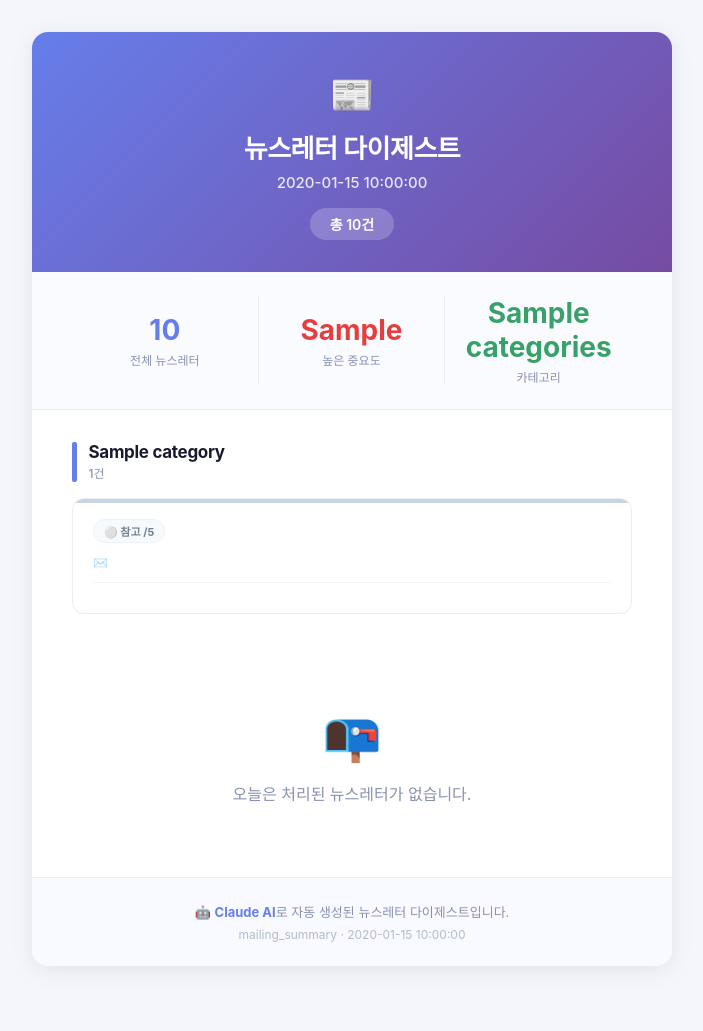
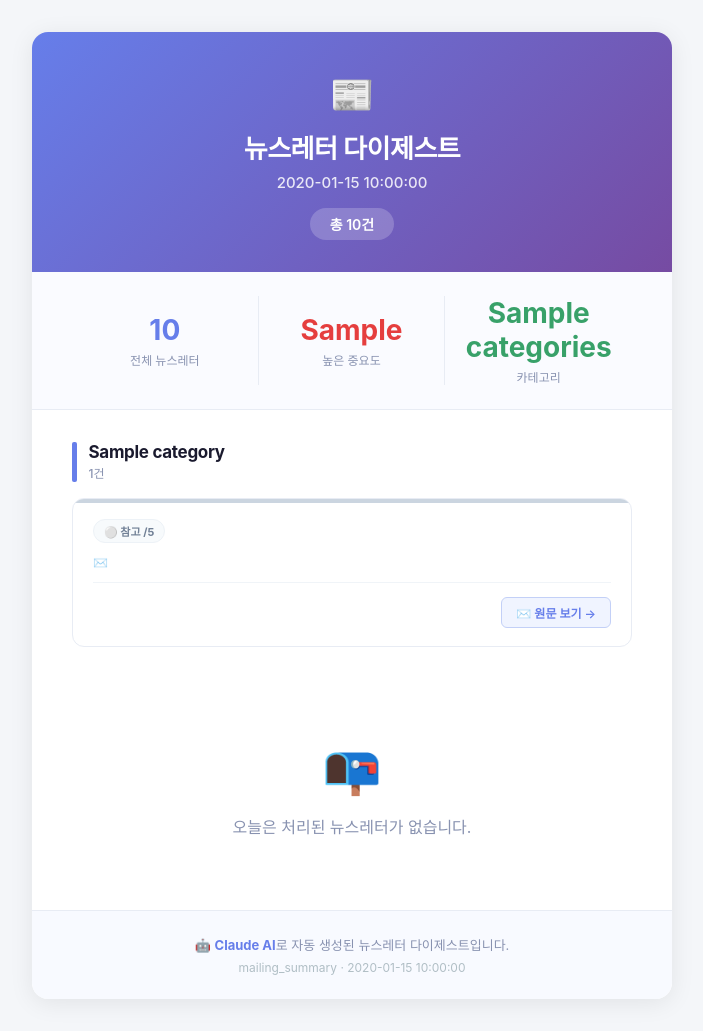
Before and after one commit to Gwanghun/mailing-summary, a Python web app: template digest/templates/daily_digest.html in a window 1280 px wide. Shown: the whole page, without its empty margins (288-991 px from the left). Before the commit the page ends 942 px from the top, so only its background shows below. Run offline with Jinja, Linux system fonts and the light colour scheme; the template is opened without the code that fills it: most values are stand-ins (such as "Sample title", 1, 10 or a date in 2020).

Commit message:
feat: 다이제스트 이메일에 Gmail 원문 링크 추가
- HTML: 각 카드 하단에 '원문 보기 →' 버튼 추가
- Plain text: 각 항목에 Gmail 직접 URL 추가
- 링크 형식: https://mail.google.com/mail/u/0/#all/{message_id}

Co-Authored-By: Claude Sonnet 4.6 <noreply@anthropic.com>

```diff
--- a/digest/digest_builder.py
+++ b/digest/digest_builder.py
@@ -190,6 +190,7 @@ class DigestBuilder:
                     lines.append("핵심 포인트:")
                     for point in item.key_points:
                         lines.append(f"  • {point}")
+                lines.append(f"원문: https://mail.google.com/mail/u/0/#all/{item.message_id}")
                 lines.append("")
 
         lines.append("=" * 60)
--- a/digest/templates/daily_digest.html
+++ b/digest/templates/daily_digest.html
@@ -221,6 +221,18 @@
                           </table>
                           {% endif %}
 
+                          <!-- Gmail 원문 링크 -->
+                          <div style="margin-top:14px;text-align:right;">
+                            <a href="https://mail.google.com/mail/u/0/#all/{{ item.message_id }}"
+                               target="_blank"
+                               style="display:inline-block;padding:6px 14px;
+                                      background-color:#f0f4ff;color:#667eea;
+                                      border:1px solid #c3d0f7;border-radius:6px;
+                                      font-size:12px;font-weight:600;text-decoration:none;">
+                              ✉️ 원문 보기 →
+                            </a>
+                          </div>
+
                         </td>
                       </tr>
                     </table>
```
